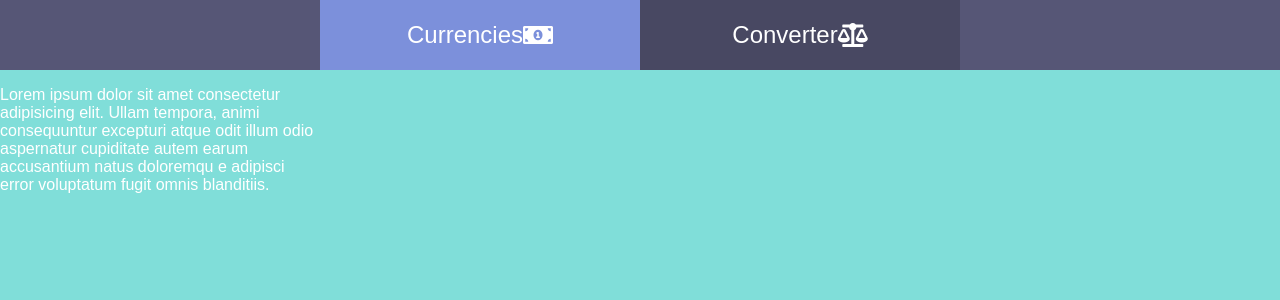
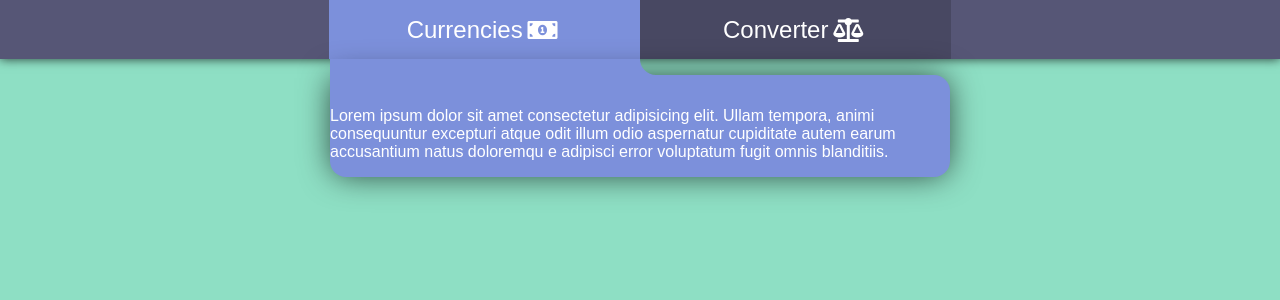
Before and after one commit to belousnikita/currencies, a React (Create React App) app: page / in a window 1280 px wide. Shown: the top 300 px of the page. Built offline with nearby package versions, Linux system fonts and the light colour scheme; the HTML template or start-up script is replaced by a standard one.

Commit message:
App style

```diff
--- a/src/styles.scss
+++ b/src/styles.scss
@@ -1,11 +1,18 @@
 @import 'colors.scss';
 @import 'button.scss';
+@import 'block.scss';
 
-$middle-tablet: 600px;
+@mixin shadow {
+    -webkit-box-shadow: 0px 0px 10px 0px rgba(0,0,0,0.75);
+    -moz-box-shadow: 0px 0px 10px 0px rgba(0,0,0,0.75);
+    box-shadow: 0px 0px 10px 0px rgba(0,0,0,0.75);
+}
+
+$tablet: 768px;
 
 $ffamily: Arial, Helvetica, sans-serif;
 $big: 1.5rem;
-$medium: 1rem;
+$medium: 1.2rem;
 
 
 html, body {
@@ -14,25 +21,30 @@ html, body {
     height: 100%;
 }
 body {
-    background-color: $medium-sky-blue;
+    background-color: $background-color;
     color: white;
     font-family: $ffamily;
+;
 }
 
 .grid-container {
     display: grid;
+
     grid-template-columns: 1fr 1fr 1fr 1fr;
-    grid-template-rows: 0.5fr 1fr 1fr;
+    grid-template-rows: 1fr 1fr 1fr;
     grid-template-areas: "Head Head Head Head" ". Block Block ." ". Block Block .";
-    @media only screen and (max-width: $middle-tablet) {
+    @media only screen and (max-width: $tablet) {
         display: grid;
         grid-template-columns: 1fr 1fr;
         grid-template-rows: 0.5fr 1.5fr 1fr;
         grid-template-areas: "Head Head" "Block Block" ". .";
     }
+
 }
 
-.Block { grid-area: Block; }
+i{
+    margin: 0.2em;
+}
 
 .Head {
     background-color: $black-coral;
@@ -43,9 +55,16 @@ body {
     grid-template-rows: 1fr;
     grid-template-areas: ". Currencies Converter .";
     grid-area: Head;
-    @media only screen and (max-width: $middle-tablet) {
+    padding-left: 18px;
+    padding-right: 18px;
+    @include shadow();
+    @media only screen and (max-width: $tablet) {
+        padding-left: 10px;
+        padding-right: 10px;
         grid-template-columns: 1fr 1fr;
+        grid-template-rows: 1fr;
         grid-template-areas: "Currencies Converter";
+        font-size: $medium;
     }
 }
 
```
